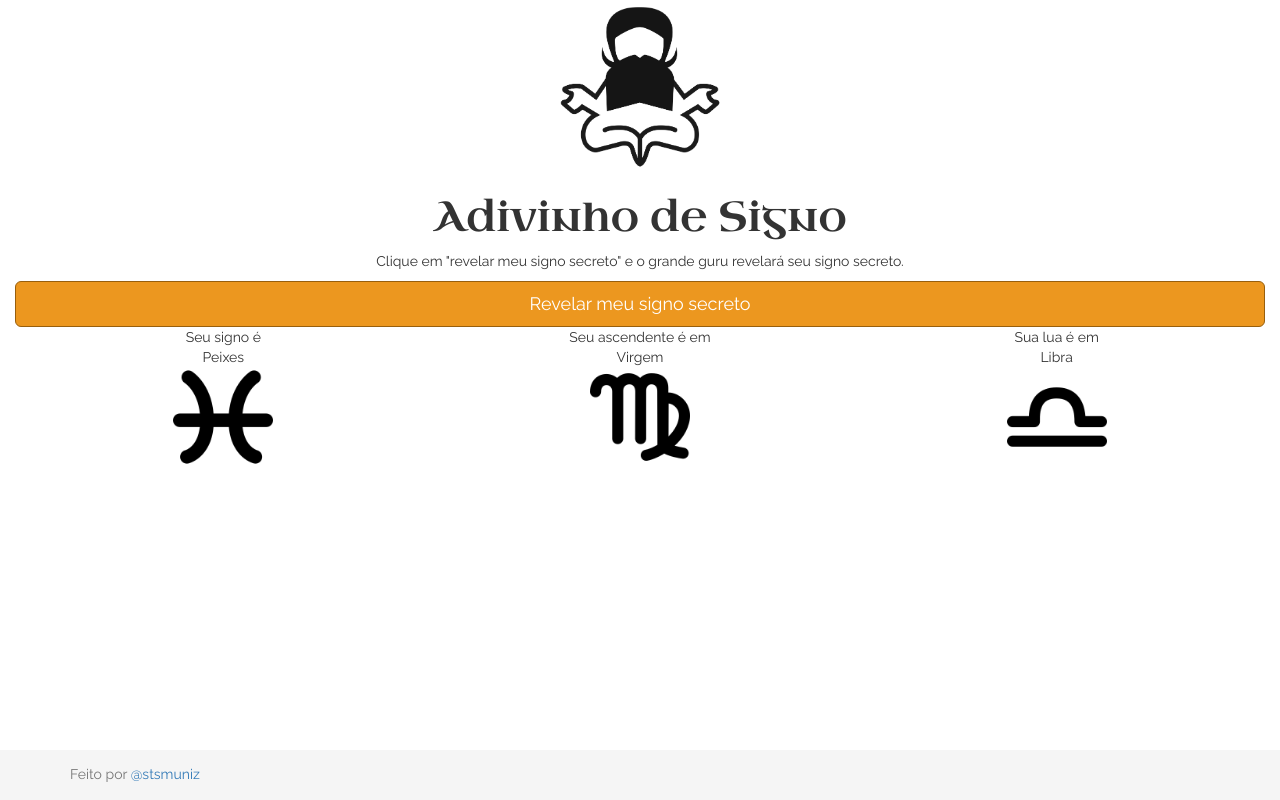
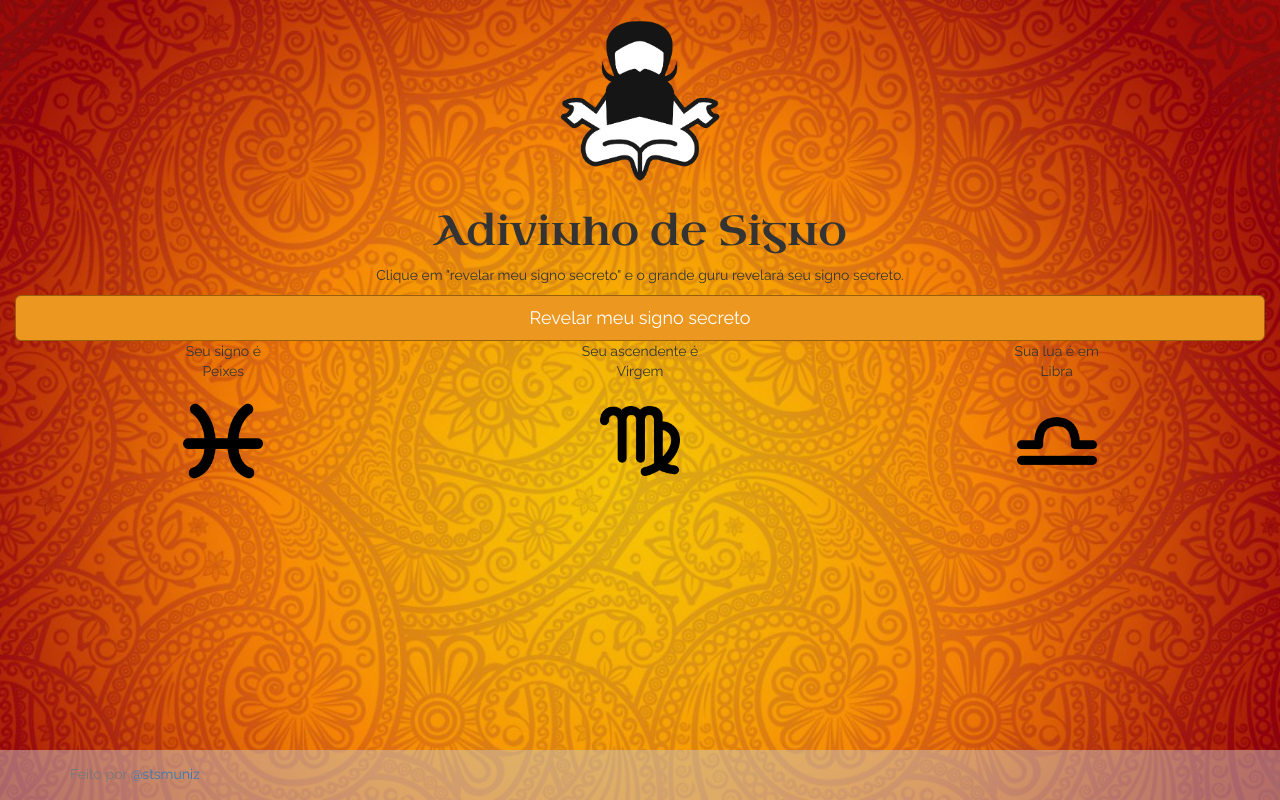
Before and after one commit to stsmuniz/stsmuniz.github.io, a plain HTML site: page adivinhoDeSigno/index.html in a window 1280 px wide. Both pictures are taken after a click on the link "Revelar meu signo secreto". Drawn offline with nearby package versions, Linux system fonts and the light colour scheme.

Commit message:
adjusts on background

```diff
--- a/adivinhoDeSigno/assets/css/main.css
+++ b/adivinhoDeSigno/assets/css/main.css
@@ -5,18 +5,23 @@ html {
 body {
 	/* Margin bottom by footer height */
 	margin-bottom: 50px;
+	background-image: url('../img/background.jpg');
+	background-position: center;
+	-webkit-background-size: cover;
+	background-size: cover;
 }
+
+html, body {
+	font-family: 'Raleway', sans-serif;
+}
+
 .footer {
 	position: absolute;
 	bottom: 0;
 	width: 100%;
 	height: 50px;
-    background-color: #f5f5f5;
+	background-color: rgba(200, 200, 200, .5);
 	padding: 1em;
-}
-
-html, body {
-	font-family: 'Raleway', sans-serif;
 }
 
 h1.title {
@@ -32,6 +37,7 @@ h1.title {
 	-webkit-background-size: 100%;
 	background-size: 100%;
 	margin: 0 auto;
+	margin-top: 1em;
 }
 
 #textoSigno .signos{
@@ -44,12 +50,12 @@ h1.title {
 
 .simboloSigno {
 	display: block;
-	width: 100px;
+	width: 80px;
 	height: 120px;
-	-webkit-background-size: 100px 100px;
+	-webkit-background-size: 80px 80px;
 	background-position: center bottom;
 	background-repeat: no-repeat;
-	background-size: 100px 100px;
+	background-size: 80px 80px;
 	margin: 0 auto;
 }
 
--- a/adivinhoDeSigno/index.html
+++ b/adivinhoDeSigno/index.html
@@ -24,7 +24,7 @@
 				<div id="textoSigno">
 					<div id="signos">
 						<div class="col-xs-4 text-center">Seu signo é <div id="sol" class="simboloSigno"></div></div>
-						<div class="col-xs-4 text-center">Seu ascendente é em <div id="ascendente" class="simboloSigno"></div></div>
+						<div class="col-xs-4 text-center">Seu ascendente é <div id="ascendente" class="simboloSigno"></div></div>
 						<div class="col-xs-4 text-center">Sua lua é em <div id="lua" class="simboloSigno"></div></div>
 					</div>
 				</div>
```
Also changed, not shown: adivinhoDeSigno/assets/img/background.jpg (added), 1 other file. Lines whose indentation alone changed are shown as unchanged.
